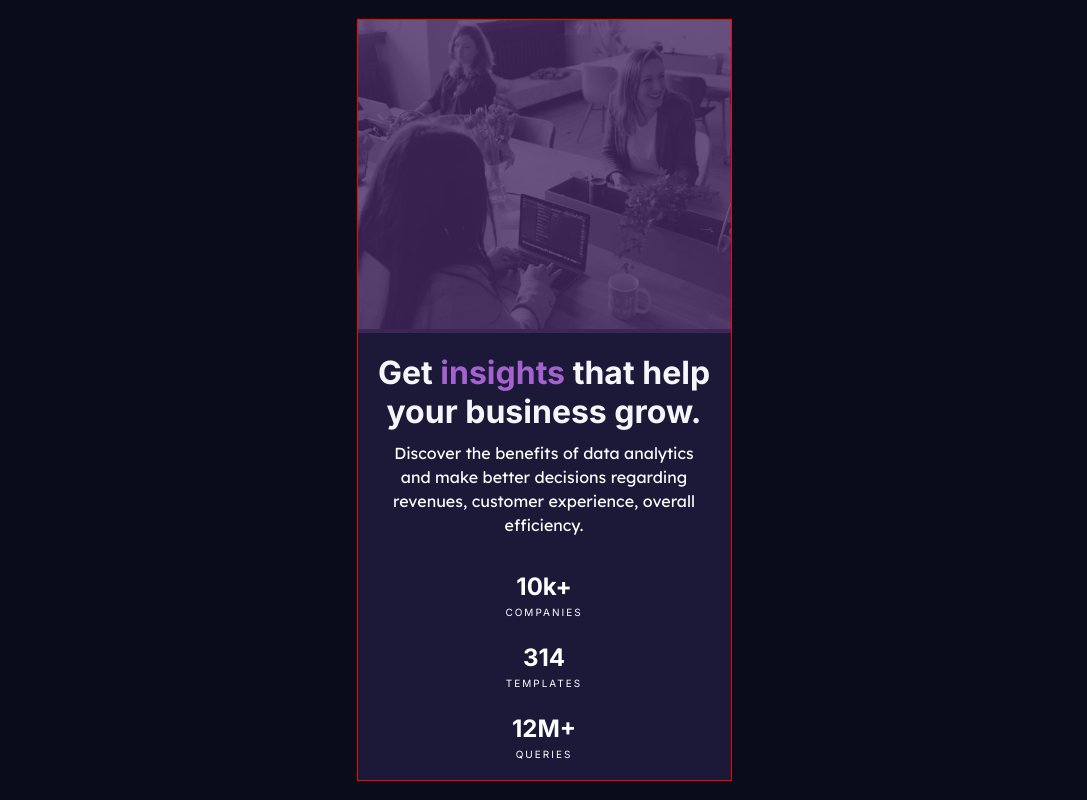
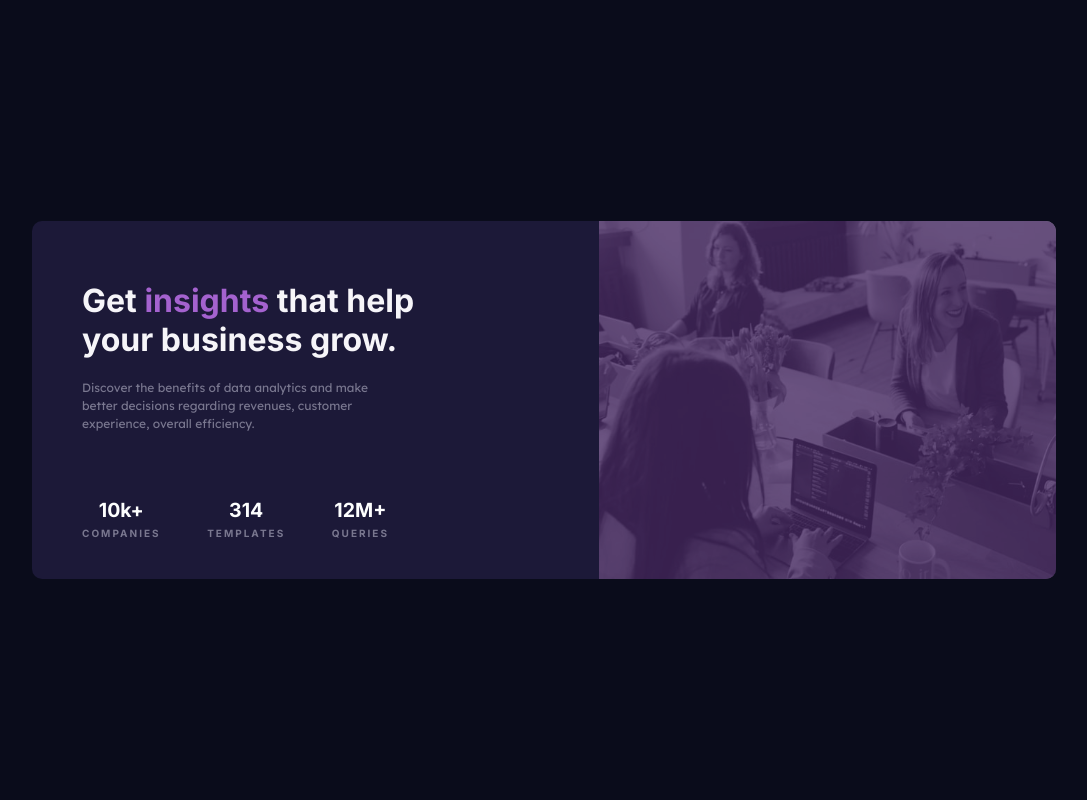
Before and after one commit to maxibrain4/responsive-stats-card-using-Html-and-Css--mobile-and-desktop-version-, a plain HTML site: page index.html in a window 1280 px wide. Shown: the whole page, without its empty margins (96-1183 px from the left). Drawn offline with Linux system fonts and the light colour scheme.

Commit message:
completed the card

```diff
--- a/index.css
+++ b/index.css
@@ -17,10 +17,13 @@
   display: flex;
   flex-direction: column;
   background-color: #1c1938;
-  border: 1px solid red;
+  /* border: 1px solid red; */
+  border-radius: 10px;
 }
 .pix {
   width: 100%;
+  border-top-left-radius: 10px;
+  border-top-right-radius: 10px;
 }
 .overlay {
   position: absolute;
@@ -40,6 +43,8 @@
 .pixdiv,
 .overlay {
   opacity: 0.7;
+  border-top-left-radius: 10px;
+  border-top-right-radius: 10px;
 }
 .content {
   margin: 20px;
@@ -55,17 +60,11 @@ h1 {
 }
 .innertext {
   font-family: "Lexend Deca", sans-serif;
-  color: #feffff;
+  color: #79778f;
   padding: 10px;
   font-weight: 400;
   line-height: 1.5;
 }
-/* .rows {
-  display: flex;
-  flex-direction: column;
-  justify-content:space-between;
-  border: 1px solid red;
-} */
 
 .text-cover {
   margin-top: 25px;
@@ -78,4 +77,67 @@ h1 {
   font-size: 10px;
   padding-top: 5px;
   letter-spacing: 2px;
+  /* border: 1px solid red; */
+  color: #79778f;
+  font-weight: bold;
 }
+@media screen and (min-width: 600px) {
+  .card {
+    width: 80%;
+    max-width: 1440px;
+    display: flex;
+    flex-direction: row;
+    background-color: #1c1938;
+    /* border: 1px solid red; */
+    border-radius: 10px;
+  }
+  .pixdiv {
+    flex: 50%;
+    order: 1;
+  }
+  .pix {
+    height: 100%;
+    border-top-right-radius: 10px;
+    border-bottom-right-radius: 10px;
+    border-top-left-radius: 0;
+  }
+  .content {
+    flex: 50%;
+    margin: 60px 60px 40px 50px;
+    /* border: 1px solid red; */
+  }
+  .rows {
+    display: flex;
+    flex-direction: row;
+    justify-content: space-between;
+    font-size: small;
+    margin-right: 50px;
+    padding-right: 100px;
+    /* border: 1px solid red; */
+  }
+  h1 {
+    color: #f6f5f9;
+    font-family: "Inter", sans-serif;
+    font-weight: 600;
+    text-align: left;
+    padding-right: 80px;
+  }
+  .innertext {
+    text-align: left;
+    /* font-weight: normal; */
+    font-size: 12px;
+    /* padding-right: 150px; */
+    line-height: 1.5;
+    /* border: 1px solid red; */
+    margin-bottom: 30px;
+    padding-left: 0;
+    padding-right: 140px;
+    padding-top: 20px;
+  }
+  .pixdiv,
+  .overlay {
+    border-top-right-radius: 10px;
+    border-bottom-right-radius: 10px;
+    border-top-left-radius: 0;
+  }
+}
--- a/index.html
+++ b/index.html
@@ -24,8 +24,14 @@
       <div class="card">
         <div class="pixdiv">
           <picture>
-            <source srcset="/images/image-header-desktop.jpg" />
-            <source srcset="/images/image-header-desktop.jpg" />
+            <source
+              media="max-width: 600px"
+              srcset="/images/image-header-mobile.jpg"
+            />
+            <source
+              media="min-width: 600px"
+              srcset="/images/image-header-desktop.jpg"
+            />
             <img src="/images/image-header-mobile.jpg" class="pix" alt="" />
             <div class="overlay"></div>
           </picture>
```
